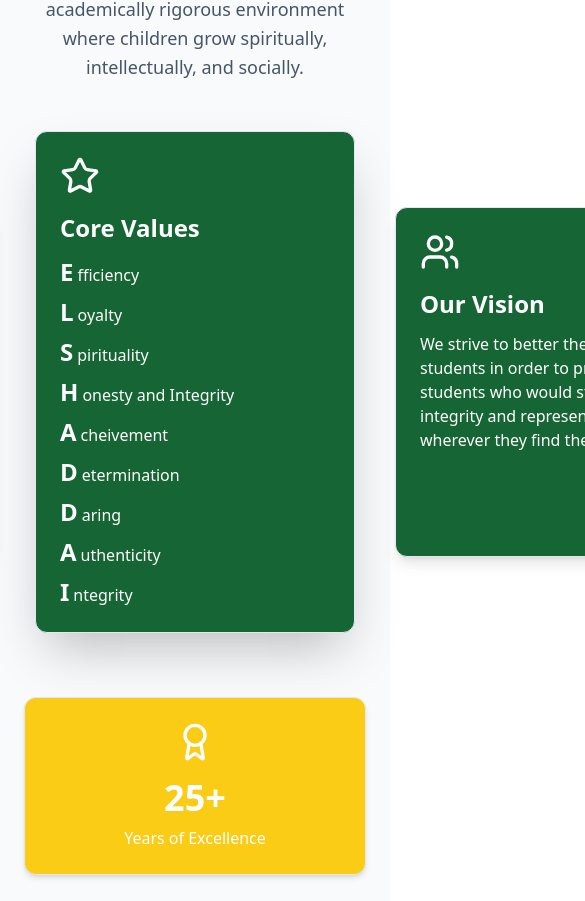
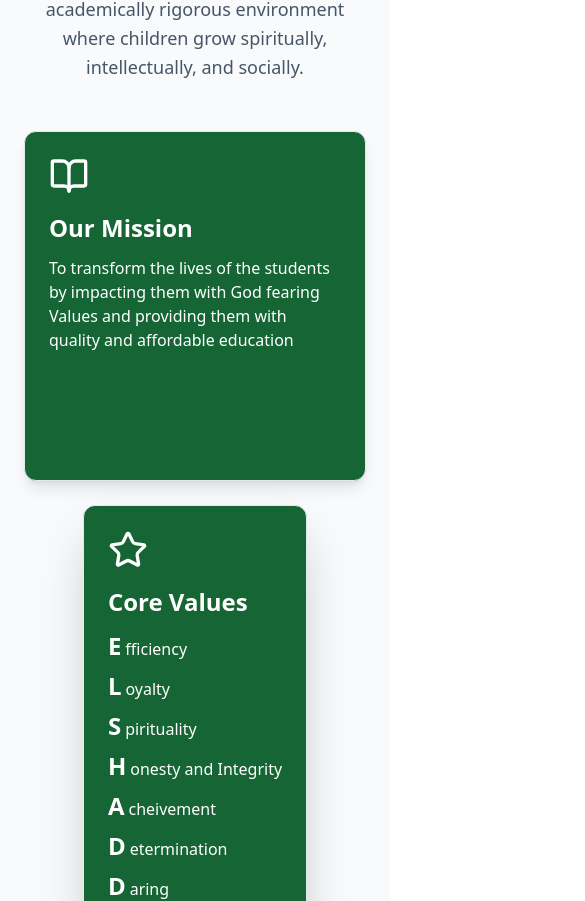
Before and after one commit to Alienware047/el-shaddai-prep-sch, a Next.js app: page / in a window 390 px wide. Shown: the part 1194-2095 px from the top of the page, 585 px wide, since content can reach past the window. Built offline with nearby package versions, Linux system fonts and the light colour scheme.

Commit message:
Full project update: About cards edit, core structure, components, and styles

```diff
--- a/components/home/aboutsection.tsx
+++ b/components/home/aboutsection.tsx
@@ -34,7 +34,7 @@ export default function AboutSection() {
         {/* About Cards */}
         <Reveal delay={0.1}>
           <Reveal delay={0.1}>
-            <div className="mt-12 flex justify-center gap-10 items-center">
+            <div className="mt-12 flex flex-wrap justify-center gap-6 md:gap-10 items-center">
               {aboutCards.map((card, index) => {
                 const Icon = cardIcons[index % cardIcons.length];
 
@@ -45,7 +45,8 @@ export default function AboutSection() {
                 return (
                   <Reveal key={index} delay={index * 0.1}>
                     <div
-                      className={`flex flex-col items-start text-left p-6 md:p-8 bg-[var(--color-primary)] rounded-xl border border-[var(--color-border)] cursor-pointer transition-all duration-300 transform ${cardShadow} ${cardZ} hover:scale-105 w-80 md:w-96 min-h-[350px]`}
+                      className={`flex flex-col items-start text-left p-6 md:p-8 bg-[var(--color-primary)] rounded-xl border border-[var(--color-border)] cursor-pointer transition-all duration-300 transform ${cardShadow} ${cardZ} hover:scale-105
+                        w-full sm:w-72 md:w-80 lg:w-96 min-h-[350px]`}
                     >
                       <Icon className="w-10 h-10 text-white mb-4" />
                       <h3 className="text-2xl font-semibold text-white mb-3">
@@ -56,9 +57,7 @@ export default function AboutSection() {
                         <div className="flex flex-col gap-2">
                           {card.description.map((item, i) => (
                             <p key={i} className="text-white">
-                              <span className="text-2xl font-bold mr-1">
-                                {item[0]}
-                              </span>
+                              <span className="text-2xl font-bold mr-1">{item[0]}</span>
                               {item.slice(1)}
                             </p>
                           ))}
@@ -72,8 +71,8 @@ export default function AboutSection() {
               })}
             </div>
           </Reveal>
+        </Reveal>
 
-        </Reveal>
 
         {/* Highlights */}
         <Reveal delay={0.1}>
```
